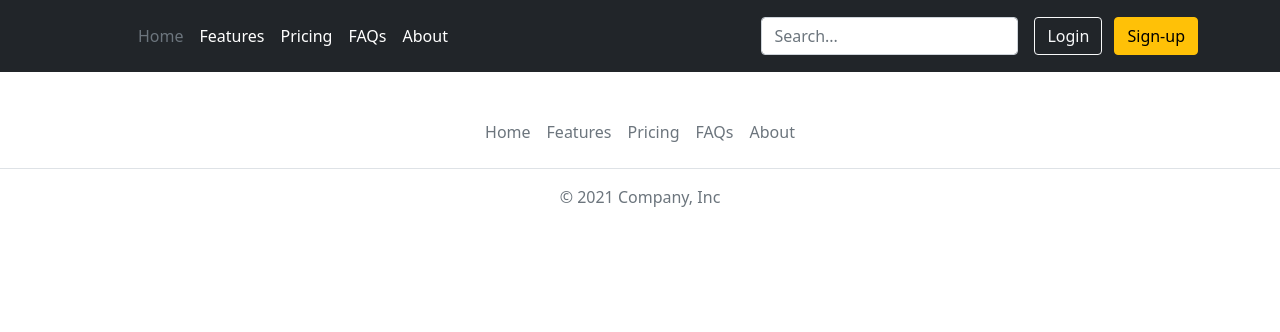
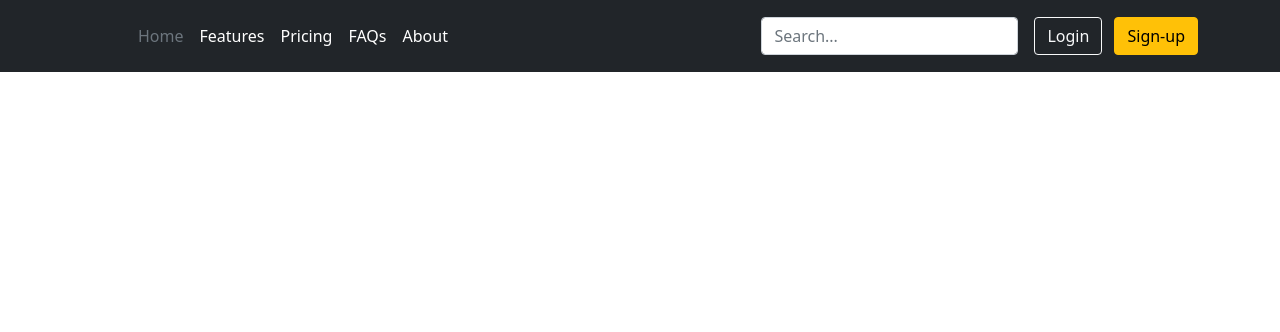
Before and after one commit to Marsh-sudo/Neighbourhood, a Django app: page /hood in a window 1280 px wide. Shown: the top 332 px of the page. Run offline with Django 4.2, Linux system fonts and the light colour scheme; data that the repository does not hold is empty; some libraries are stand-ins or nearby versions.

Commit message:
comment out footer

```diff
--- a/hood/templates/all-neighbor/base.html
+++ b/hood/templates/all-neighbor/base.html
@@ -21,7 +21,7 @@
       {% bootstrap_javascript %}
     {% endblock %}
 
-    <footer class="py-3 my-4">
+    <!-- <footer class="py-3 my-4">
         <ul class="nav justify-content-center border-bottom pb-3 mb-3">
           <li class="nav-item"><a href="#" class="nav-link px-2 text-muted">Home</a></li>
           <li class="nav-item"><a href="#" class="nav-link px-2 text-muted">Features</a></li>
@@ -30,7 +30,7 @@
           <li class="nav-item"><a href="#" class="nav-link px-2 text-muted">About</a></li>
         </ul>
         <p class="text-center text-muted">© 2021 Company, Inc</p>
-      </footer>
+      </footer> -->
 
 
 </body>
```
